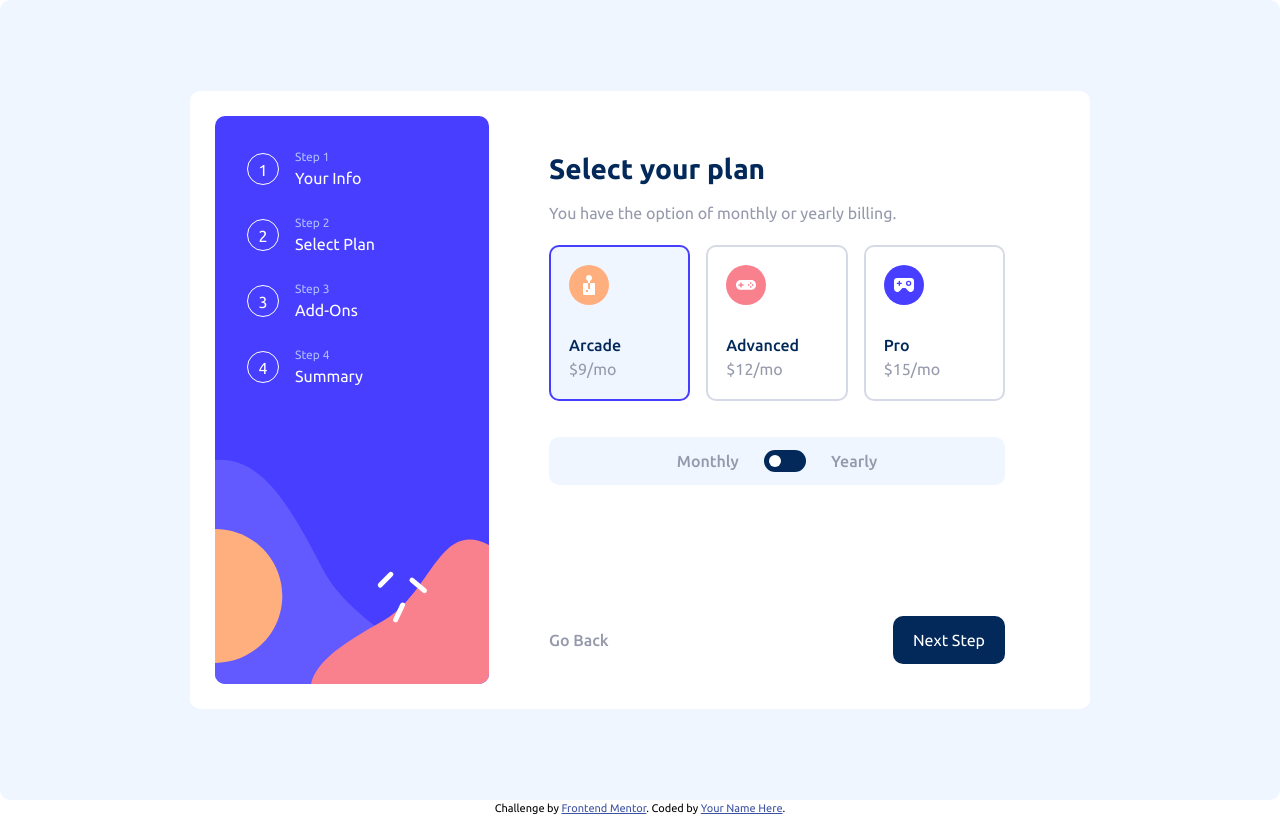
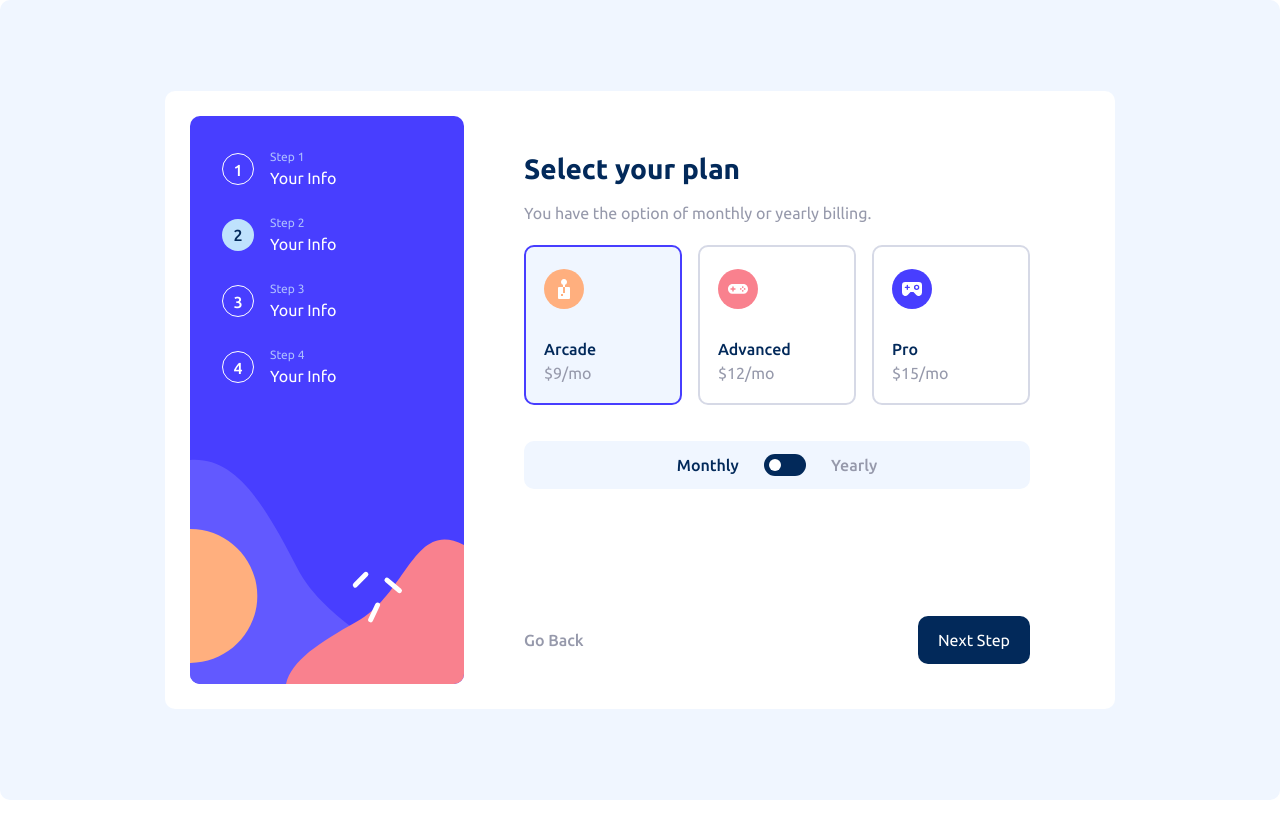
Before and after one commit to msabin/FlowForm, a React (Vite) app in the folder signup-flow/: page / in a window 1280 px wide. Both pictures are taken after typing "Sample", "name@example.com", "Sample" into the empty fields and a click on the button "Next Step". Built offline with nearby package versions, Linux system fonts and the light colour scheme.

Commit message:
Monthly/Yearly toggle now adjusts price according lead for all pages.  Also fixed some aesthetics so hovering a button is a pointer and changes the color of the button.  Made the progress bar step through the numbers visually now too.

```diff
--- a/signup-flow/index.html
+++ b/signup-flow/index.html
@@ -5,11 +5,6 @@
     <link rel="icon" type="image/png" sizes="32x32" href="./src/assets/images/favicon-32x32.png" />
     <meta name="viewport" content="width=device-width, initial-scale=1.0" />
     <title>Frontend Mentor | Multi-step form</title>
-
-    <style>
-      .attribution { font-size: 11px; text-align: center; }
-      .attribution a { color: hsl(228, 45%, 44%); }
-    </style>
   </head>
   <body>
     <div id="root"></div>
@@ -117,10 +112,5 @@
 
     Step 5 end -->
 
-
-    <div class="attribution">
-      Challenge by <a href="https://www.frontendmentor.io?ref=challenge" target="_blank">Frontend Mentor</a>.
-      Coded by <a href="#">Your Name Here</a>.
-    </div>
   </body>
 </html>
--- a/signup-flow/src/components/FlowForm.jsx
+++ b/signup-flow/src/components/FlowForm.jsx
@@ -58,7 +58,7 @@ export function FlowForm() {
 
   return (
     <div id="flow-form">
-      <ProgressBar></ProgressBar>
+      <ProgressBar page={currPage}/>
 
       {pages[currPage]}
     </div>
--- a/signup-flow/src/components/ProgressBar.jsx
+++ b/signup-flow/src/components/ProgressBar.jsx
@@ -1,43 +1,22 @@
-import '../styles/components/progressbar.scss';
+import "../styles/components/progressbar.scss";
 
-export function ProgressBar() {
+export function ProgressBar({ page }) {
+  const steps = ["Your Info", "Select Plan", "Add-Ons", "Summary"];
+
   return (
     <div id="progress-bar">
-      <div className="step-container">
-        <div className="step-circ">1</div>
+      {steps.map((descr, step) => (
+        <div className="step-container">
+          <div className={`step-circ${page === step ? " curr-page" : ""}`}>
+            {step + 1}
+          </div>
 
-        <div className="step">
-          <div className="step-num">Step 1</div>
-          <div className="step-desc">Your Info</div>
+          <div className="step">
+            <div className="step-num">Step {step + 1}</div>
+            <div className="step-desc">Your Info</div>
+          </div>
         </div>
-      </div>
-
-      <div className="step-container">
-        <div className="step-circ">2</div>
-
-        <div className="step">
-          <div className="step-num">Step 2</div>
-          <div className="step-desc">Select Plan</div>
-        </div>
-      </div>
-
-      <div className="step-container">
-        <div className="step-circ">3</div>
-
-        <div className="step">
-          <div className="step-num">Step 3</div>
-          <div className="step-desc">Add-Ons</div>
-        </div>
-      </div>
-
-      <div className="step-container">
-        <div className="step-circ">4</div>
-
-        <div className="step">
-          <div className="step-num">Step 4</div>
-          <div className="step-desc">Summary</div>
-        </div>
-      </div>
+      ))}
     </div>
   );
 }
--- a/signup-flow/src/components/pages/AddOns.jsx
+++ b/signup-flow/src/components/pages/AddOns.jsx
@@ -1,5 +1,5 @@
 import "../../styles/components/pages/addons.scss";
-import { ADD_ONS } from "../../utils/constants.js";
+import { ADD_ONS, MONTHS_FREE } from "../../utils/constants.js";
 
 export function AddOns({ userData, onUpdateUserData, onGoBack, onNextStep }) {
   const currAddOns = userData.addOns;
@@ -30,7 +30,7 @@ export function AddOns({ userData, onUpdateUserData, onGoBack, onNextStep }) {
                   if (e.target.checked) {
                     onUpdateUserData({ addOns: currAddOns.add(addOn) });
                   } else {
-                    currAddOns.delete(addOn)
+                    currAddOns.delete(addOn);
                     onUpdateUserData({ addOns: currAddOns });
                   }
                 }}
@@ -41,7 +41,11 @@ export function AddOns({ userData, onUpdateUserData, onGoBack, onNextStep }) {
                 <span className="add-on-descr">{addOn.descr}</span>
               </span>
 
-              <span className="add-on-price">+${addOn.monthlyPrice}/mo</span>
+              <span className="add-on-price">
+                {userData.monthly
+                  ? `+$${addOn.monthlyPrice}/mo`
+                  : `+$${addOn.monthlyPrice * (12 - MONTHS_FREE)}/yr`}
+              </span>
             </label>
           ))}
         </div>
--- a/signup-flow/src/components/pages/SelectPlan.jsx
+++ b/signup-flow/src/components/pages/SelectPlan.jsx
@@ -1,5 +1,5 @@
 import "../../styles/components/pages/selectplan.scss";
-import { PLANS } from "../../utils/constants.js";
+import { PLANS, MONTHS_FREE } from "../../utils/constants.js";
 // import arcadeSVG from "../../assets/images/icon-arcade.svg";
 
 export function SelectPlan({
@@ -46,21 +46,40 @@ export function SelectPlan({
 
               <span className="plan-container">
                 <span className="plan-title">{plan.type}</span>
-                <span className="plan-price">${plan.monthlyPrice}/mo</span>
+                <span className="plan-price">
+                  { userData.monthly ?
+                      `$${plan.monthlyPrice}/mo` :
+                      `$${plan.monthlyPrice * (12 - MONTHS_FREE)}/yr`
+                  }
+                </span>
+                {
+                  !userData.monthly
+
+                  &&
+
+                  <span className="months-free">
+                    {MONTHS_FREE} months free
+                  </span>
+                }
               </span>
             </label>
           ))}
         </div>
 
         <div className="toggle-container">
-          <span>Monthly</span>
+          <span className={userData.monthly ? "selected": ""}>
+            Monthly
+          </span>
+
           <button
             className="toggle"
             onClick={handleToggle}
             aria-pressed={userData.monthly}
             aria-label="monthly"
           />
-          <span>Yearly</span>
+          <span className={!userData.monthly ? "selected": ""}>
+            Yearly
+          </span>
         </div>
       </div>
 
--- a/signup-flow/src/styles/components/FlowForm.scss
+++ b/signup-flow/src/styles/components/FlowForm.scss
@@ -2,7 +2,7 @@
 
 #flow-form {
   width: 90%;
-  max-width: 550px;
+  max-width: 600px;
   background-color: white;
 
   border-radius: 10px;
@@ -29,11 +29,16 @@
     padding: 0.75em 0;
     margin: 20px;
     border-style: none;
+    cursor: pointer;
 
     &.go-back {
       background-color: transparent;
       color: variables.$cool-gray;
       font-weight: variables.$medium;
+
+      &:hover {
+        color: variables.$marine-blue;
+      }
     }
 
     &.next-step {
@@ -41,6 +46,10 @@
       color: white;
       margin-left: auto;
       width: 7em;
+
+      &:hover {
+        background-color: variables.$purplish-blue;
+      }
     }
   }
 }
@@ -54,7 +63,7 @@
     top: 0;
     left: 0;
 
-    width: 900px;
+    width: 950px;
     max-width: 90%;
 
     display: flex;
--- a/signup-flow/src/styles/components/pages/addons.scss
+++ b/signup-flow/src/styles/components/pages/addons.scss
@@ -14,6 +14,11 @@
     display: flex;
     align-items: center;
     gap: 18px;
+
+    cursor: pointer;
+    input {
+      cursor: pointer;
+    }
 
     &:hover {
       border-color: variables.$purplish-blue;
--- a/signup-flow/src/styles/components/pages/selectplan.scss
+++ b/signup-flow/src/styles/components/pages/selectplan.scss
@@ -13,8 +13,9 @@
     padding: 18px;
 
     display: flex;
-    align-items: center;
+    align-items: flex-start;
     gap: 18px;
+    cursor: pointer;
 
     &:hover {
       border-color: variables.$purplish-blue;
@@ -25,9 +26,9 @@
       background-color: variables.$magnolia;
     }
 
-    // img {
-    //   margin: 18px;
-    // }
+    img {
+      margin: .25em 0 0 0;
+    }
 
     .plan-title {
       color: variables.$marine-blue;
@@ -36,6 +37,10 @@
 
     .plan-price {
       color: variables.$cool-gray;
+    }
+
+    .months-free {
+      color: variables.$marine-blue;
     }
 
     .plan-container {
@@ -57,6 +62,9 @@
 
   font-weight: variables.$medium;
   color: variables.$cool-gray;
+  .selected {
+    color: variables.$marine-blue;
+  }
 
   button.toggle {
     $slider-size: 12px;
@@ -72,6 +80,7 @@
     position: relative;
 
     background-color: variables.$marine-blue;
+    cursor: pointer;
 
     &::before {
       position: absolute;
--- a/signup-flow/src/styles/components/progressbar.scss
+++ b/signup-flow/src/styles/components/progressbar.scss
@@ -30,6 +30,13 @@
     // Center number in circ
     line-height: 2;
     text-align: center;
+    font-weight: variables.$medium;
+
+    &.curr-page {
+      color: variables.$marine-blue;
+      background-color: variables.$light-blue;
+      border: none;
+    }
   }
 
   .step {
--- a/signup-flow/src/utils/constants.js
+++ b/signup-flow/src/utils/constants.js
@@ -7,6 +7,9 @@ export const PLANS = [
   { type: "Advanced", monthlyPrice: 12, svg: advancedSVG },
   { type: "Pro", monthlyPrice: 15, svg: proSVG },
 ];
+
+// Months free when on the yearly plan
+export const MONTHS_FREE = 2;
 
 export const ADD_ONS = [
   {
```
